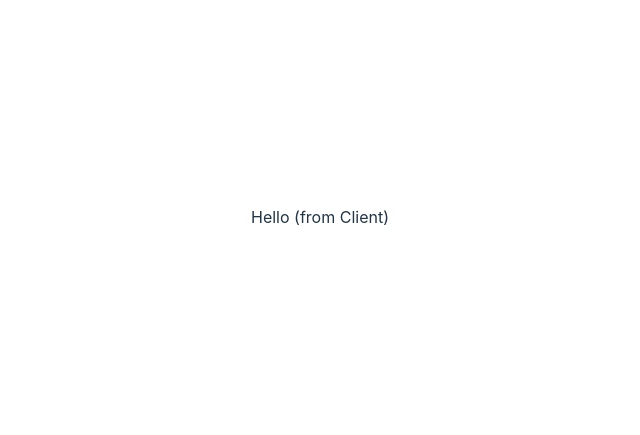
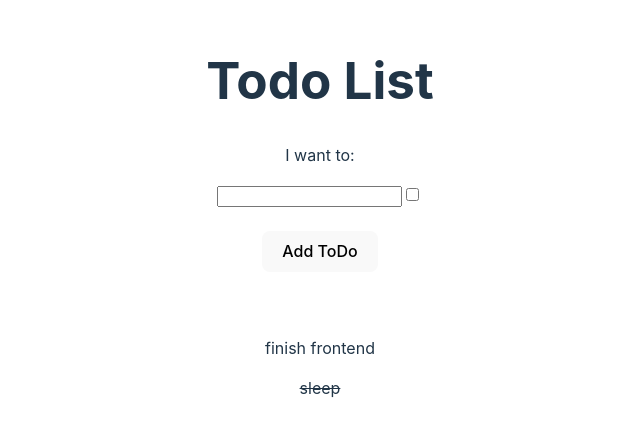
Before and after one commit to Katterina71/Module324Redux, a React (Vite) app in the folder FullstackApp/todos-fullstack/frontend/: page / in a window 1280 px wide. Shown: the part 183-618 px from the top of the page, without its empty margins (320-960 px from the left). Built offline with nearby package versions, Linux system fonts and the light colour scheme.

Commit message:
Added form

```diff
--- a/FullstackApp/todos-fullstack/frontend/src/App.jsx
+++ b/FullstackApp/todos-fullstack/frontend/src/App.jsx
@@ -1,12 +1,52 @@
-import { useState } from 'react'
+import { useState, useRef } from 'react'
 import './App.css'
+
+let starterTodos = [
+  {
+    text: "finish frontend",
+    complete: false,
+    user: 'bob'
+  },
+  {
+    text: "sleep",
+    complete: true,
+    user: 'bob'
+  }
+]
 
 function App() {
 
+  const [todos, setTodos] = useState(starterTodos)
 
+ const textRef = useRef()
+ const completeRef = useRef()
+
+ async function handleSubmit(e){
+   e.preventDefault()
+   console.log(textRef.current.value)
+   console.log(completeRef.current.checked)
+ }
   return (
     <>
-      Hello (from Client)
+      <h1>Todo List</h1>
+
+      <form onSubmit={handleSubmit} >
+      <p>I want to: </p>
+        <label>
+          <input type="text" ref={textRef} />
+        </label>
+        <label>
+          <input type="checkbox" ref={completeRef}/>
+        </label>
+        <br/> <br/>
+        <button>Add ToDo</button>
+      </form>
+      <br/> <br/>
+
+      {todos.map((todo) =>
+          <p key={todo.text}
+          style = {{textDecoration: todo.complete ? 'line-through' : ''}}>{todo.text}</p>
+        )}
     </>
   )
 }
```
